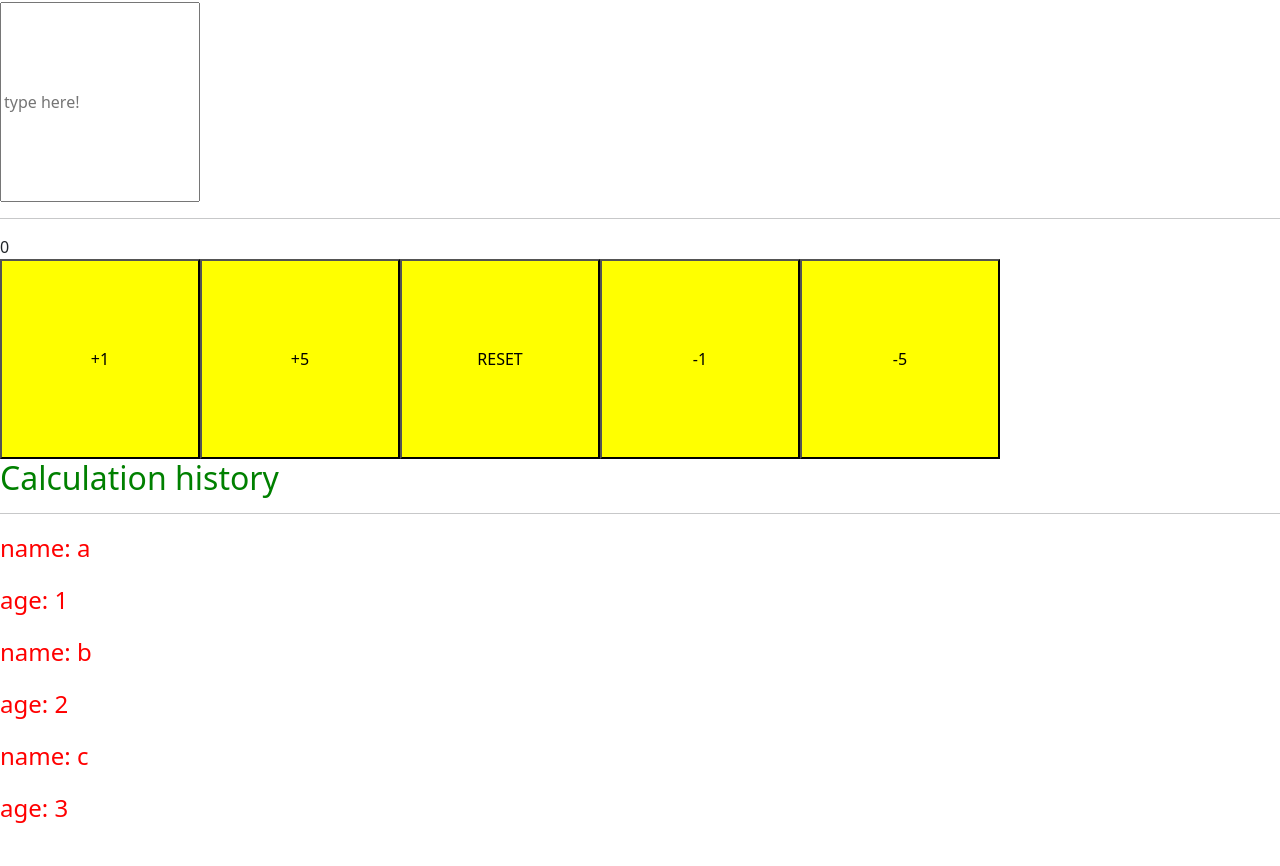
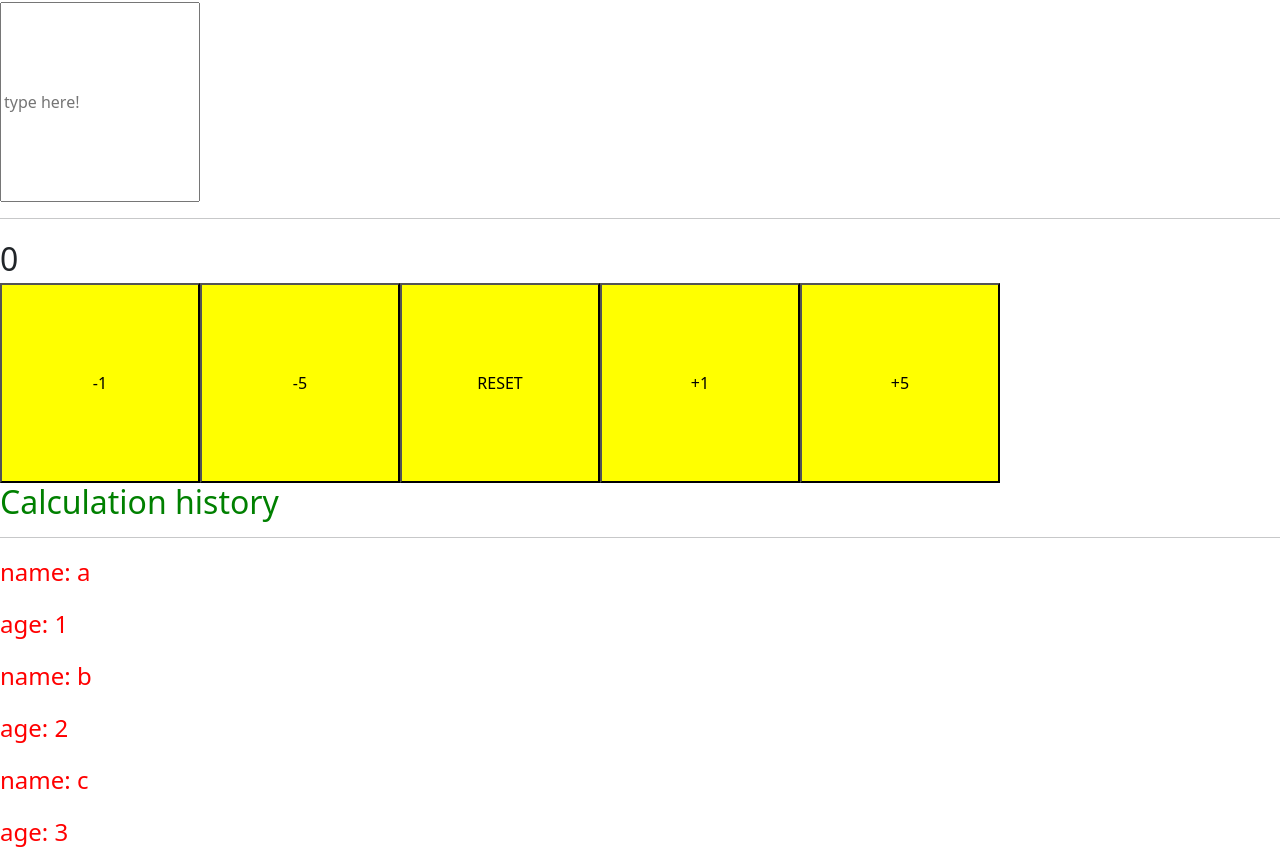
Before and after one commit to 44jovi/qa-gl-mern-react-1, a React (Create React App) app in the folder react-project/: page / in a window 1280 px wide. Shown: the part 2101-2967 px from the top of the page. Before the commit the page ends 2943 px from the top, so only its background shows below. Built offline with nearby package versions, Linux system fonts and the light colour scheme.

Commit message:
correct button text

```diff
--- a/react-project/src/App.css
+++ b/react-project/src/App.css
@@ -68,3 +68,7 @@ p {
   color: red;
   font-size: x-large;
 }
+
+.count-display {
+  font-size: xx-large;
+}
--- a/react-project/src/components/CounterExtreme.jsx
+++ b/react-project/src/components/CounterExtreme.jsx
@@ -30,13 +30,13 @@ const CounterExtreme = () => {
   return (
     <>
       {/* current count display */}
-      <div>{count}</div>
+      <div class="count-display">{count}</div>
       {/* counter buttons */}
+      <button onClick={btnPress}>-1</button>
+      <button onClick={btnPress}>-5</button>
+      <button onClick={reset}>RESET</button>
       <button onClick={btnPress}>+1</button>
       <button onClick={btnPress}>+5</button>
-      <button onClick={reset}>RESET</button>
-      <button onClick={btnPress}>-1</button>
-      <button onClick={btnPress}>-5</button>
       <h2>Calculation history</h2>
       <>
         {history.map((i) => (
```
